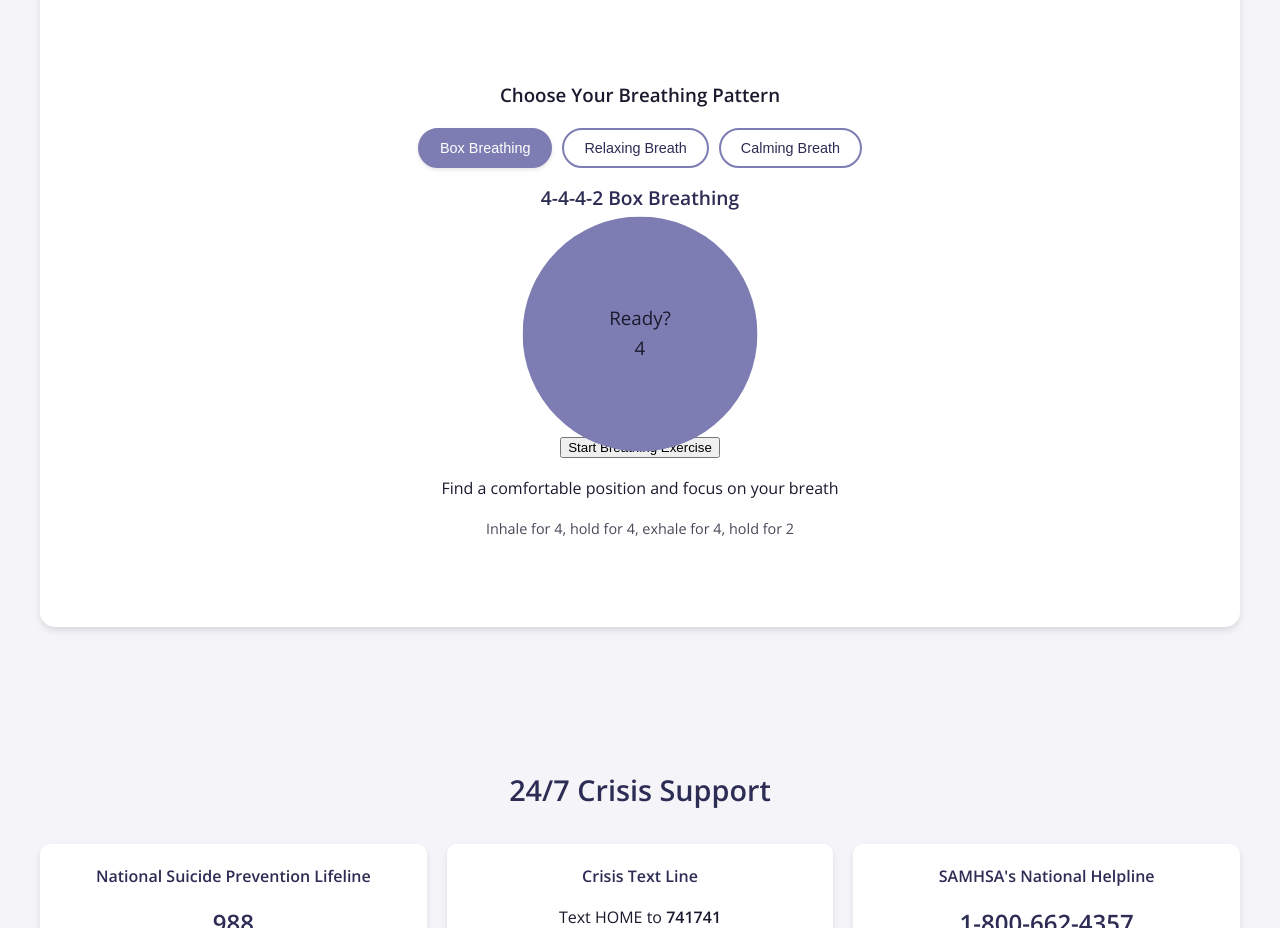
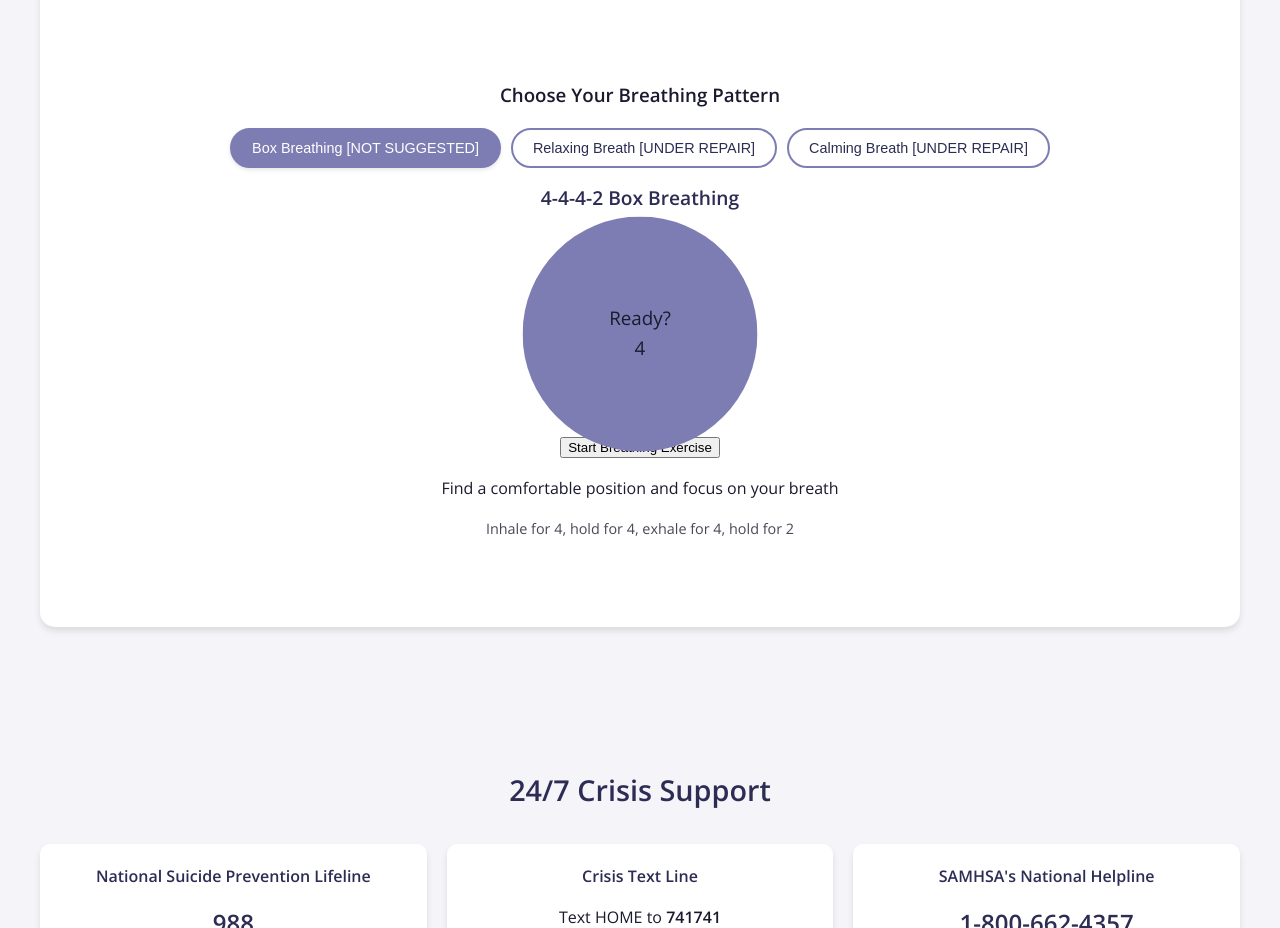
Before and after one commit to overthinks-alot/CopingWithHelpV2, a plain HTML site: page index.html in a window 1280 px wide. Shown: the part 1369-2297 px from the top of the page. Drawn offline with nearby package versions, Linux system fonts and the light colour scheme.

Commit message:
Update index.html

```diff
--- a/index.html
+++ b/index.html
@@ -82,11 +82,11 @@
                     <div class="breathing-pattern-select">
                         <h3>Choose Your Breathing Pattern</h3>
                         <div class="pattern-buttons">
-                            <button class="pattern-button active" data-pattern="4-4-4-2">Box Breathing</button>
-                            <button class="pattern-button" data-pattern="relaxing">Relaxing Breath</button>
-                            <button class="pattern-button" data-pattern="calming">Calming Breath</button>
+                            <button class="pattern-button active" data-pattern="4-4-4-2">Box Breathing [NOT SUGGESTED]</button>
+                            <button class="pattern-button" data-pattern="relaxing">Relaxing Breath [UNDER REPAIR]</button>
+                            <button class="pattern-button" data-pattern="calming">Calming Breath [UNDER REPAIR]</button>
                         </div>
-                        <div class="pattern-name">4-4-4-2 Box Breathing</div>
+                        <div class="pattern-name">4-4-4-2 Box Breathing [We don't suggest you to do Box breathing! You may do it but if you feel like you're about to pass out stop immediately.]</div>
                     </div>
                     <div class="breathing-circle">
                         <div class="instruction">Ready?</div>
```
